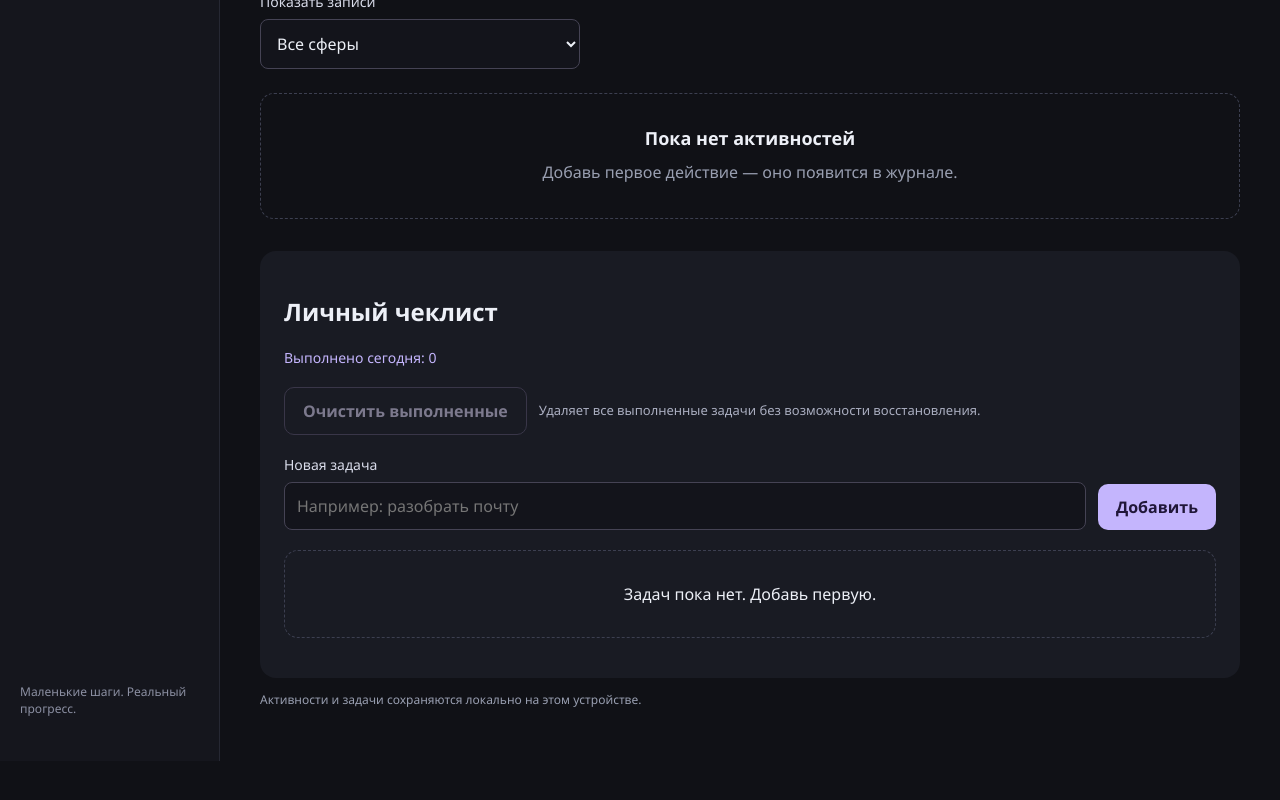
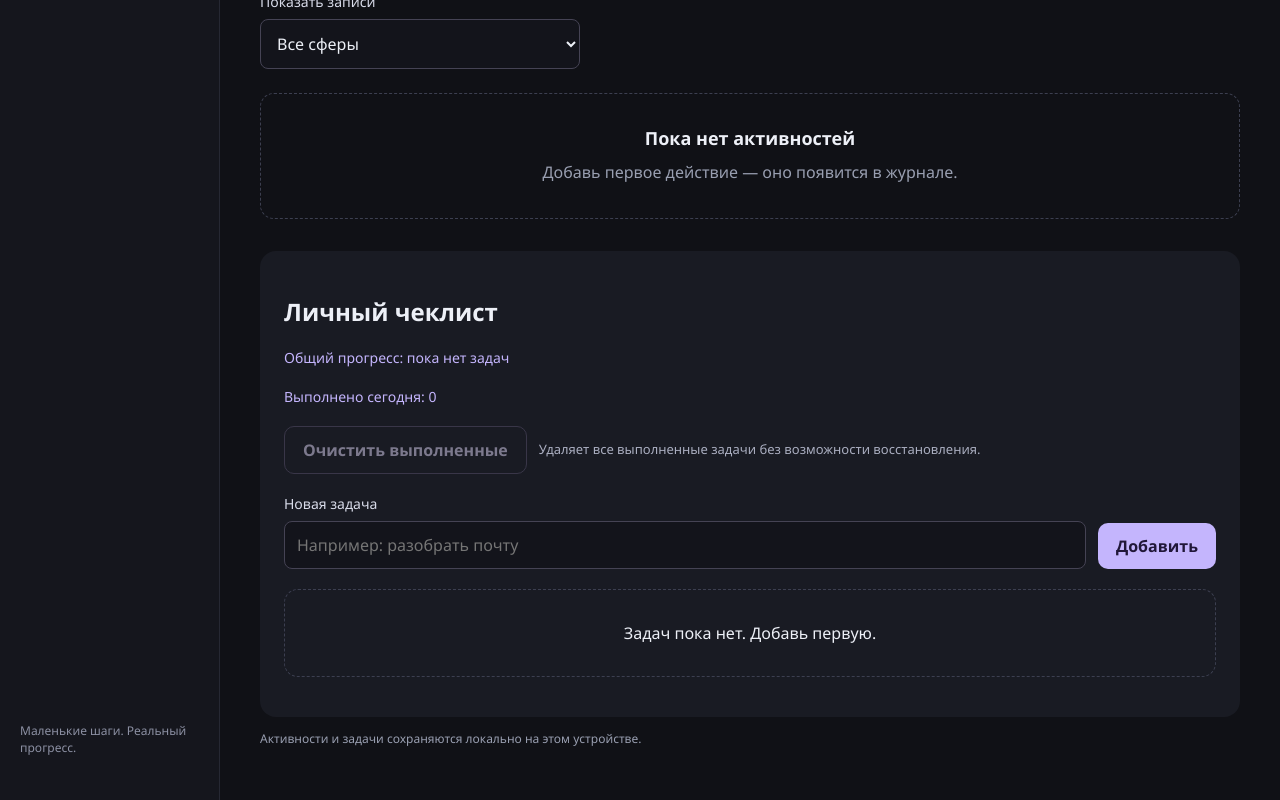
Before and after one commit to SergeyKozyrevSC/batya-os, a React (Vite) app: page / in a window 1280 px wide. Shown: the part 722-1522 px from the top of the page. Before the commit the page ends 1483 px from the top, so only its background shows below. Built offline with nearby package versions, Linux system fonts and the light colour scheme.

Commit message:
Add overall checklist completion progress

```diff
--- a/src/App.tsx
+++ b/src/App.tsx
@@ -151,6 +151,13 @@ export default function App() {
   const completedTodayCount = tasks.filter(
     (task) => task.isCompleted && task.completedAt === todayDate,
   ).length;
+
+  const completedTasksCount = tasks.filter((task) => task.isCompleted).length;
+
+  const taskCompletionPercent =
+    tasks.length === 0
+      ? 0
+      : Math.round((completedTasksCount / tasks.length) * 100);
 
   const cancelButtonRef = useRef<HTMLButtonElement>(null);
 
@@ -713,6 +720,12 @@ export default function App() {
             <h2>Личный чеклист</h2>
 
             <p className="task-summary" role="status">
+              {tasks.length === 0
+                ? 'Общий прогресс: пока нет задач'
+                : `Всего выполнено: ${completedTasksCount} из ${tasks.length} · ${taskCompletionPercent}%`}
+            </p>
+
+            <p className="task-summary" role="status">
               Выполнено сегодня: {completedTodayCount}
             </p>
 
```
